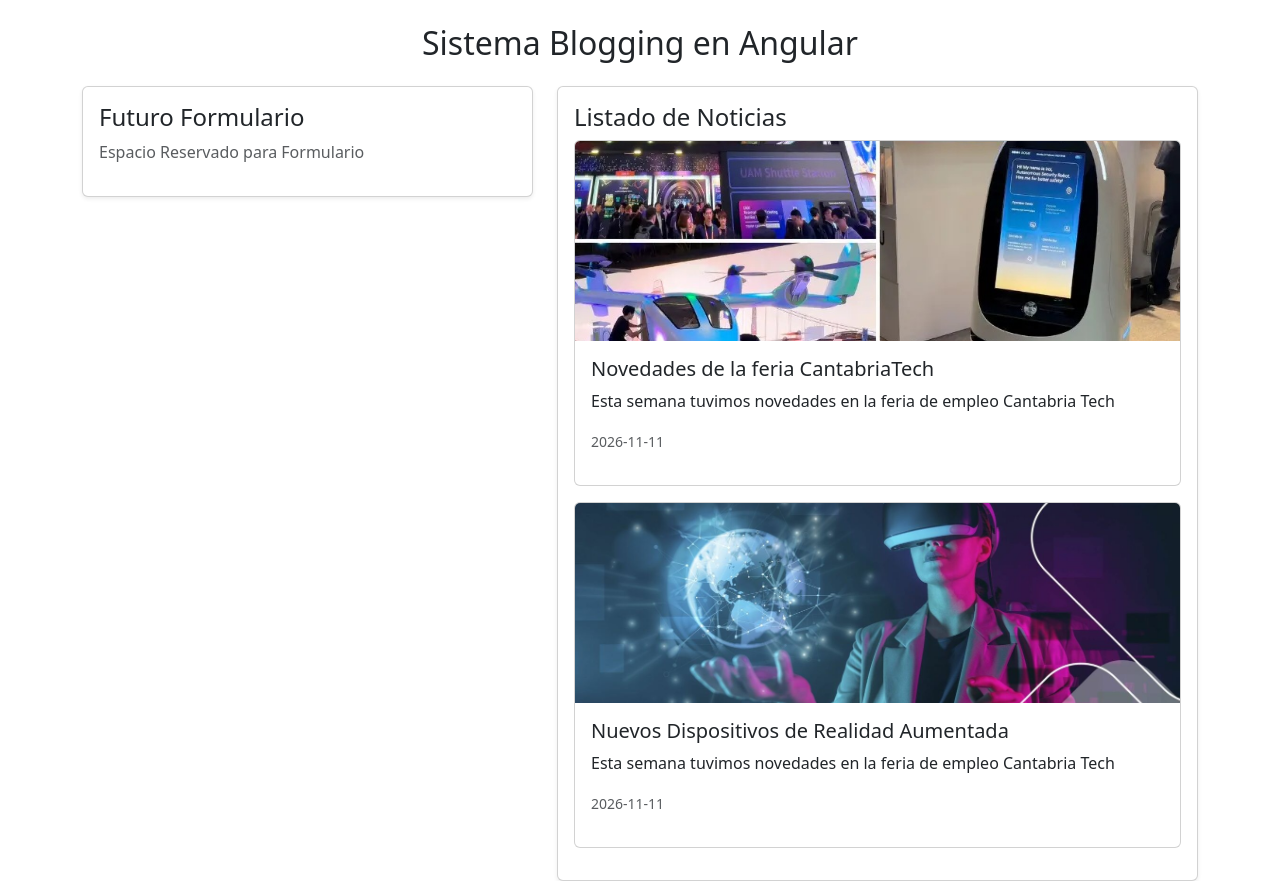
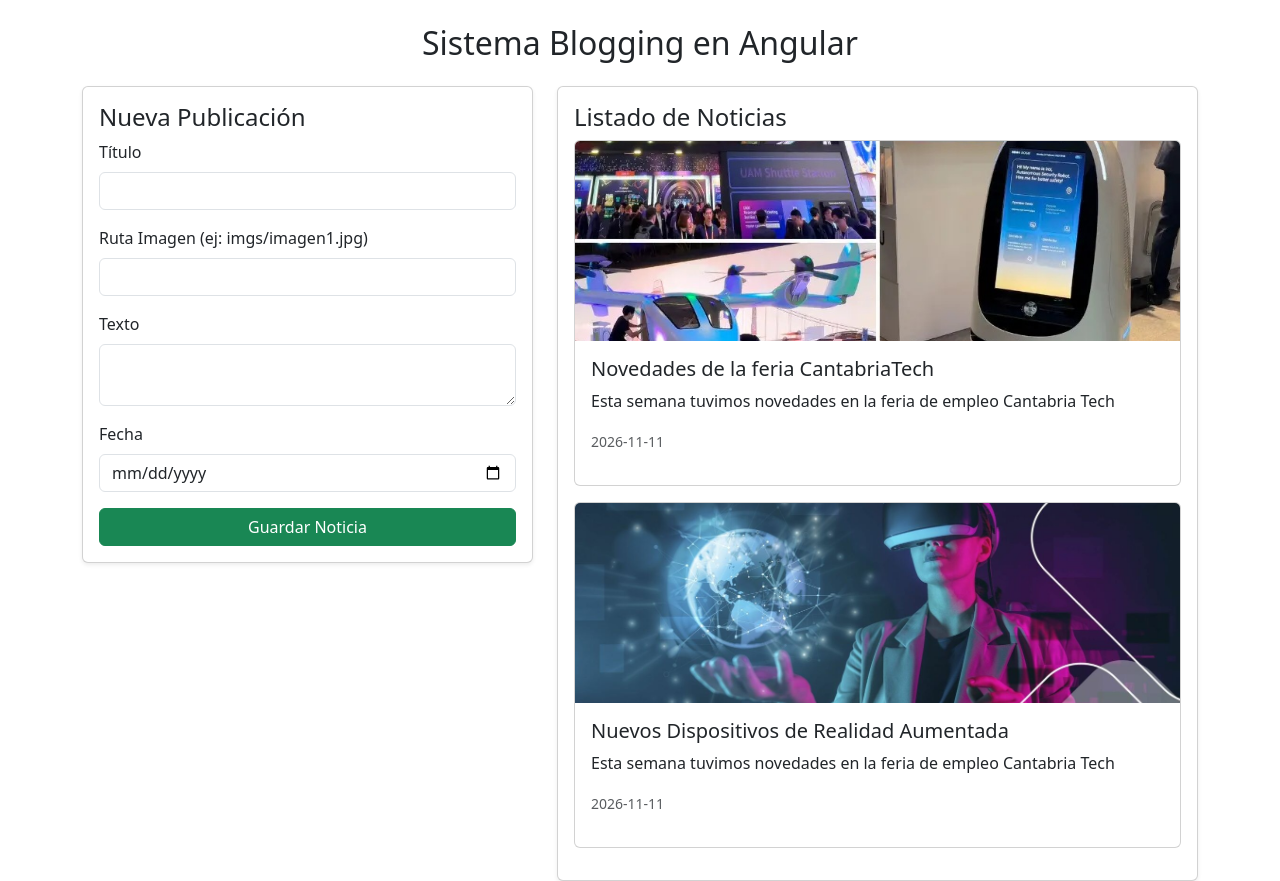
Before and after one commit to Franchutech/P1_ANGULAR_BLOGGING, an Angular app: page / in a window 1280 px wide. Built offline with nearby package versions, Linux system fonts and the light colour scheme.

Commit message:
Criterios 6 y 7: Implementación del formulario de publicación, validación de campos vacíos con alert e inserción dinámica en el listado

```diff
--- a/src/app/components/blog/blog.html
+++ b/src/app/components/blog/blog.html
@@ -1,16 +1,36 @@
 <div class="container mt-4">
     <h2 class="text-center mb-4">Sistema Blogging en Angular</h2>
     <div class="row">
-            <!--ÁREA PARA MI FORMULARIO-->
+            <!--ÁREA PARA FORMULARIO-->
         <div class="col-md-5">
             <div class="card p-3 shadow-sm">
-                <h4>Futuro Formulario</h4>
-                <p class="text-muted">Espacio Reservado para Formulario</p>
+                <h4>Nueva Publicación</h4>
+
+                <div class="mb-3">
+                    <label class="form-label">Título</label>
+                    <input type="text" class="form-control" [(ngModel)]="nuevaNoticia.Titulo">
+                </div>
+
+                <div class="mb-3">
+                    <label class="form-label">Ruta Imagen (ej: imgs/imagen1.jpg)</label>
+                    <input type="text" class="form-control" [(ngModel)]="nuevaNoticia.Imagen">
+                </div>
+
+                <div class="mb-3">
+                    <label class="form-label">Texto</label>
+                    <textarea class="form-control" [(ngModel)]="nuevaNoticia.Texto"></textarea>
+                </div>
+
+                <div class="mb-3">
+                    <label class="form-label">Fecha</label>
+                    <input type="date" class="form-control" [(ngModel)]="nuevaNoticia.FechaPublicacion">
+                </div>
+
+                <button class="btn btn-success w-100" (click)="agregarNoticia()">Guardar Noticia</button>
             </div>
         </div>
 
-            <!--ÁREA PARA MI FORMULARIO-->
-
+            <!--ÁREA PARA MIS NOTICIAS-->
         <div class="col-md-7">
             <div class="card p-3 shadow-sm">
                 <h4>Listado de Noticias</h4>
--- a/src/app/components/blog/blog.ts
+++ b/src/app/components/blog/blog.ts
@@ -1,8 +1,9 @@
 import { Component } from '@angular/core';
-import { CommonModule } from '@angular/common'; //esto sirve para el ngFor por ejemplo y funcionalidades con el HTML
+import { CommonModule } from '@angular/common';
+import { FormsModule } from '@angular/forms';
 
 @Component({
-  imports: [CommonModule],
+  imports: [CommonModule, FormsModule],
   selector: 'app-blog',
   styleUrl: './blog.css',
   templateUrl: './blog.html',
@@ -23,4 +24,39 @@ export class Blog {
       FechaPublicacion: '2026-11-11'
     }
   ];
-}
+
+// inicio el formul
+
+//creo el objeto con los mismos campos que mi json para poder agregar nuevas
+nuevaNoticia = {
+    Titulo: '',
+    Imagen: '',
+    Texto: '',
+    FechaPublicacion: ''
+  };
+
+  //creo una funcion para agregarlas
+  agregarNoticia() {
+    if (
+      this.nuevaNoticia.Titulo.trim() === '' ||
+      this.nuevaNoticia.Imagen.trim() === '' ||
+      this.nuevaNoticia.Texto.trim() === '' ||
+      this.nuevaNoticia.FechaPublicacion.trim() === ''
+    ) {
+      alert('Todos los campos son obligatorios');
+      return;
+    }
+    //LO METO EN EL ARRAY DE JSON
+
+    this.listaPublicaciones.push({ ...this.nuevaNoticia });
+    this.nuevaNoticia = {
+      Titulo: '',
+      Imagen: '',
+      Texto: '',
+      FechaPublicacion: ''
+    };
+
+}//cierro la funcion agregarNoticia
+
+
+}//cierro mi clase blog
```
